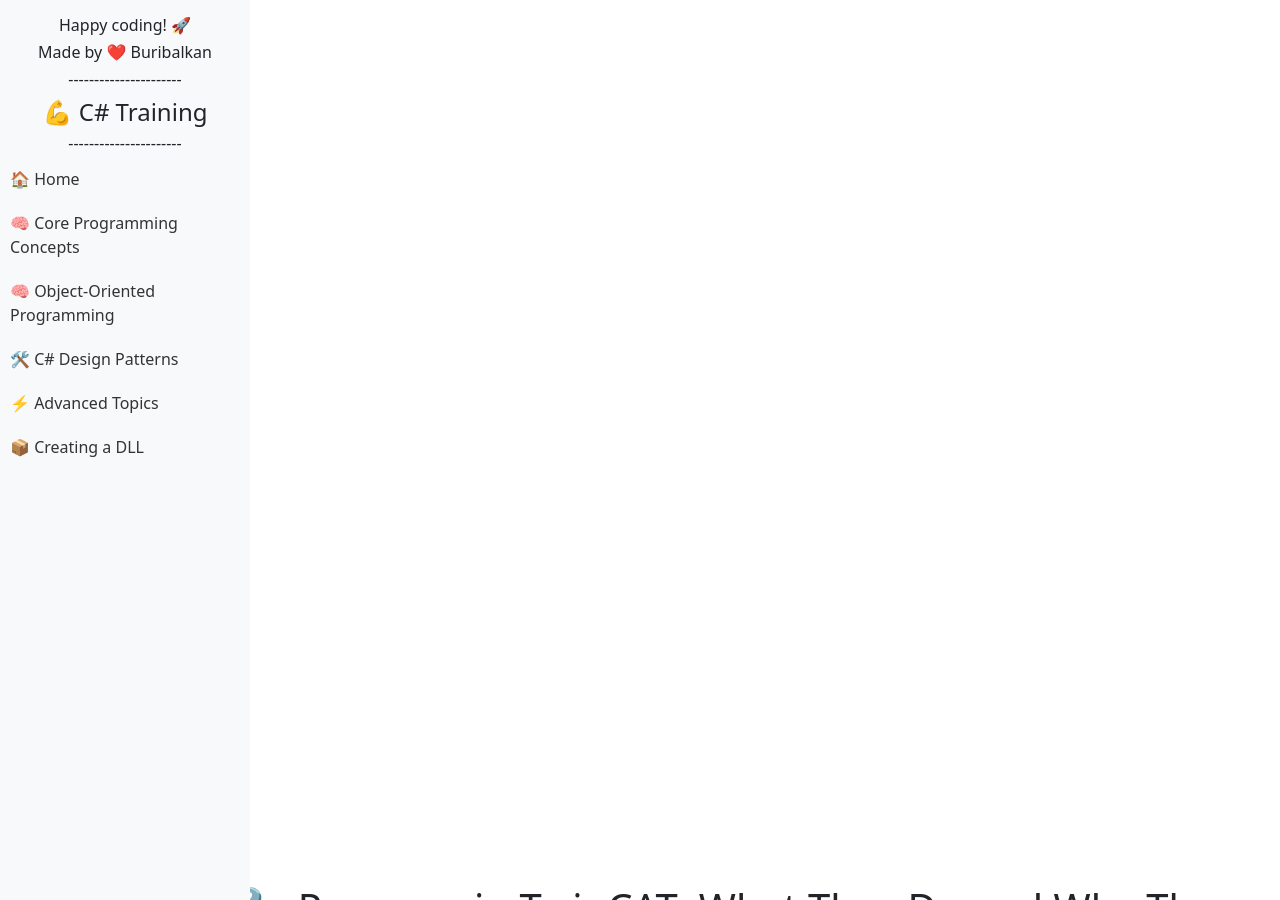
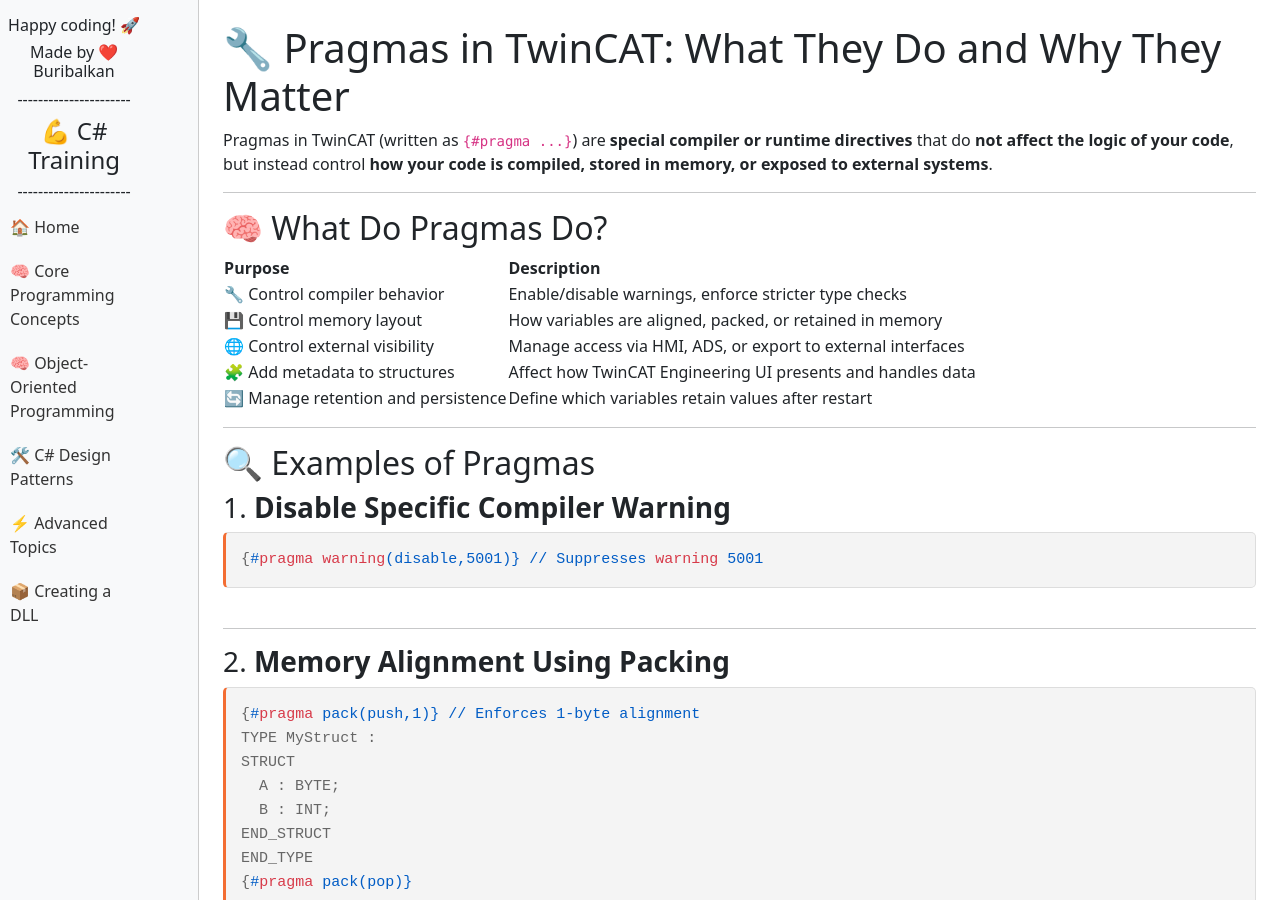
Before and after one commit to buribalkan/C-SHARP-Training, a Jekyll site: the page built from Pragmas-in-TwinCAT.md, in a window 1280 px wide and 900 px high. Built offline with Jekyll 4.4.1, drawn with Linux system fonts in a browser that asks for light colours; nearby versions of some CDN libraries; our own code applies the rules of GitHub Pages for plain Markdown files.

Commit message:
Update default.html

```diff
--- a/_layouts/default.html
+++ b/_layouts/default.html
@@ -30,30 +30,6 @@
       padding: 1em;
       border-radius: 5px;
     }
-    /* Sidebar için stil */
-.sidebar-sticky {
-  position: fixed;
-  top: 0;
-  left: 0;
-  width: 250px; /* Sidebar genişliği */
-  height: 100vh;
-  background-color: #f8f9fa;
-  padding-top: 20px;
-}
-
-/* Sayfa içeriği (eğitim içeriği) */
-.content-area {
-  margin-left: 270px; /* Sidebar genişliği kadar boşluk bırak */
-  padding-top: 20px; /* Sayfanın üst kısmında boşluk bırak */
-  padding-right: 20px;
-  padding-bottom: 20px;
-}
-
-/* Eğer sidebar sayfa uzunluğuna göre scroll yapması gerekiyorsa */
-.content-area {
-  min-height: 100vh;
-  padding-top: 40px;
-}
   </style>
 
   <!-- Bootstrap CSS -->
@@ -63,18 +39,16 @@
 </head>
 <body>
 
-<div class="container-fluid">
-  <div class="row">
+<div class="d-flex">
   <!-- Sidebar -->
-    <nav id="sidebar" class="col-md-3 col-lg-2 d-md-block bg-light sidebar collapse show">
+  <nav id="sidebar" class="bg-light sidebar collapse show" style="min-height: 100vh;">
     {% include sidebar.html %}
   </nav>
 
   <!-- Main content area -->
-    <main class="col-md-9 ms-sm-auto col-lg-10 px-md-4 py-4">
+  <main class="flex-grow-1 p-4">
     {{ content }}
   </main>
-  </div>
 </div>
 
 <!-- jQuery (Bootstrap için gerekli) -->
```
Lines whose indentation alone changed are shown as unchanged.
